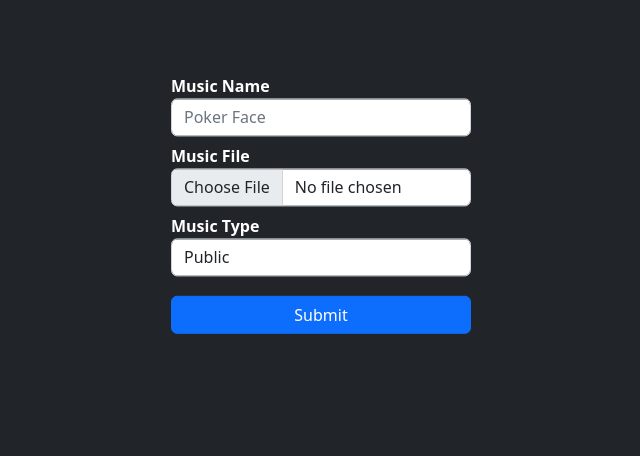
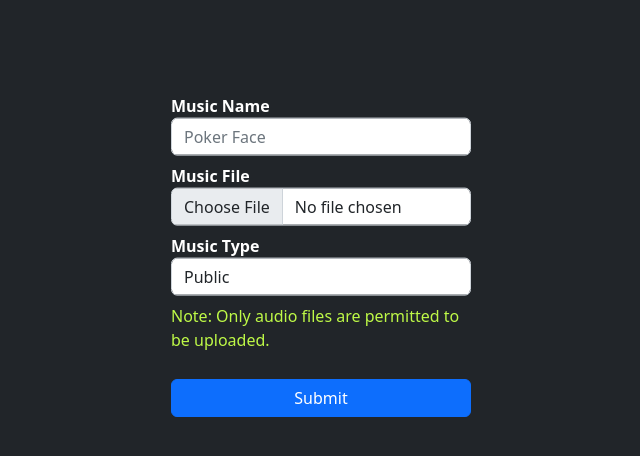
Before and after one commit to nikhil-kumar-tomar/Music-Sharing-App, a Django app: page /upload_music/ in a window 1280 px wide. Shown: the top 456 px of the page, without its empty margins (319-959 px from the left). Run offline with Django 4.2, Linux system fonts and the light colour scheme; the visitor is signed in with stand-in values (Sample User, id 1); some libraries are stand-ins or nearby versions.

Commit message:
added some final frontend updates

```diff
--- a/music_app/music_platform/templates/music_platform/music_upload.html
+++ b/music_app/music_platform/templates/music_platform/music_upload.html
@@ -31,7 +31,7 @@ body {
     <form action="", method="POST" class="form-group vertical-center" enctype="multipart/form-data">
         {% csrf_token %}
         <div class="mb-2">
-        <label for="music_name" style="color: white;"><b>Music Name</b></label>
+        <label for="Music Name" style="color: white;"><b>Music Name</b></label>
         {% render_field form.music_name placeholder="Poker Face" class="form-control" style="width:300px;" %}
         </div>
         <div class="mb-2">
@@ -42,6 +42,9 @@ body {
         <label for="music_type" style="color: white;"><b>Music Type</b></label>
         {% render_field form.music_type placeholder="Nickos@2389" id="types" class="form-control" style="width:300px;" %}
         </div>
+        <div class="mb-2">
+        <p style="color:rgb(190, 249, 71);">Note: Only audio files are permitted to be uploaded.</p>
+        </div>
         <div class="vertical-center">
         <input type="submit" class="btn btn-primary" style="width:300px" value="Submit">
         </div>
```
